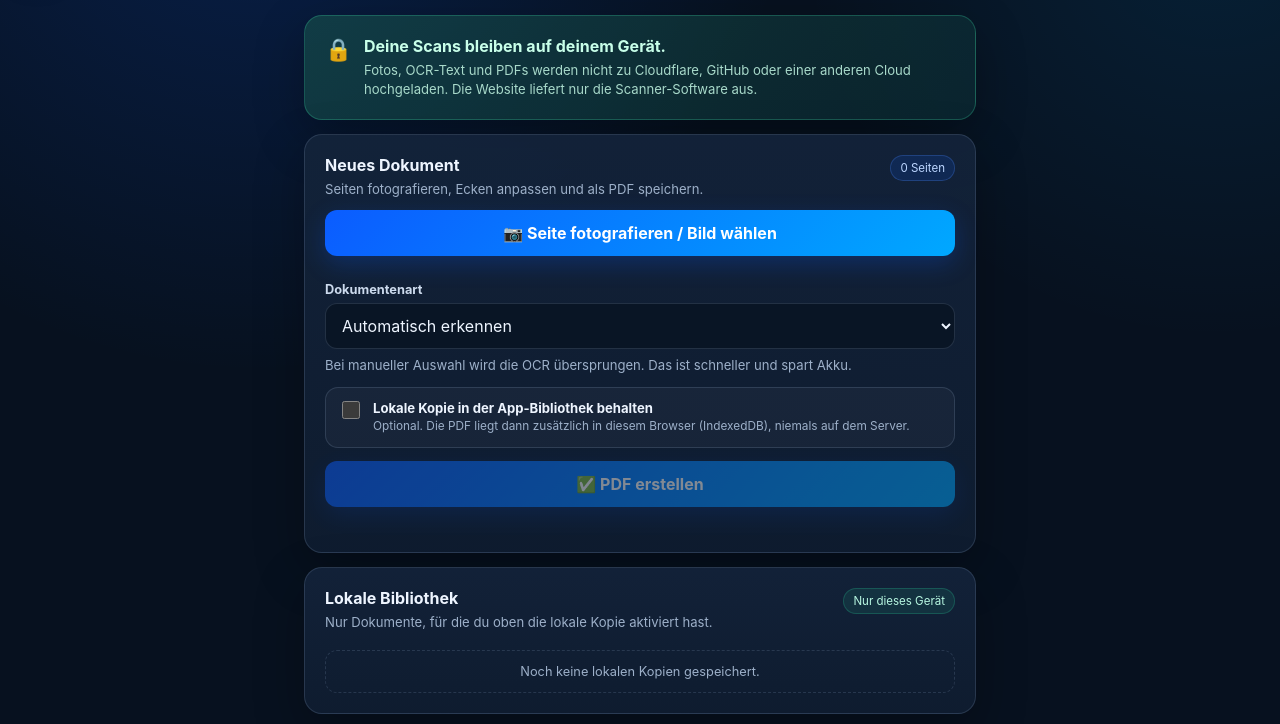
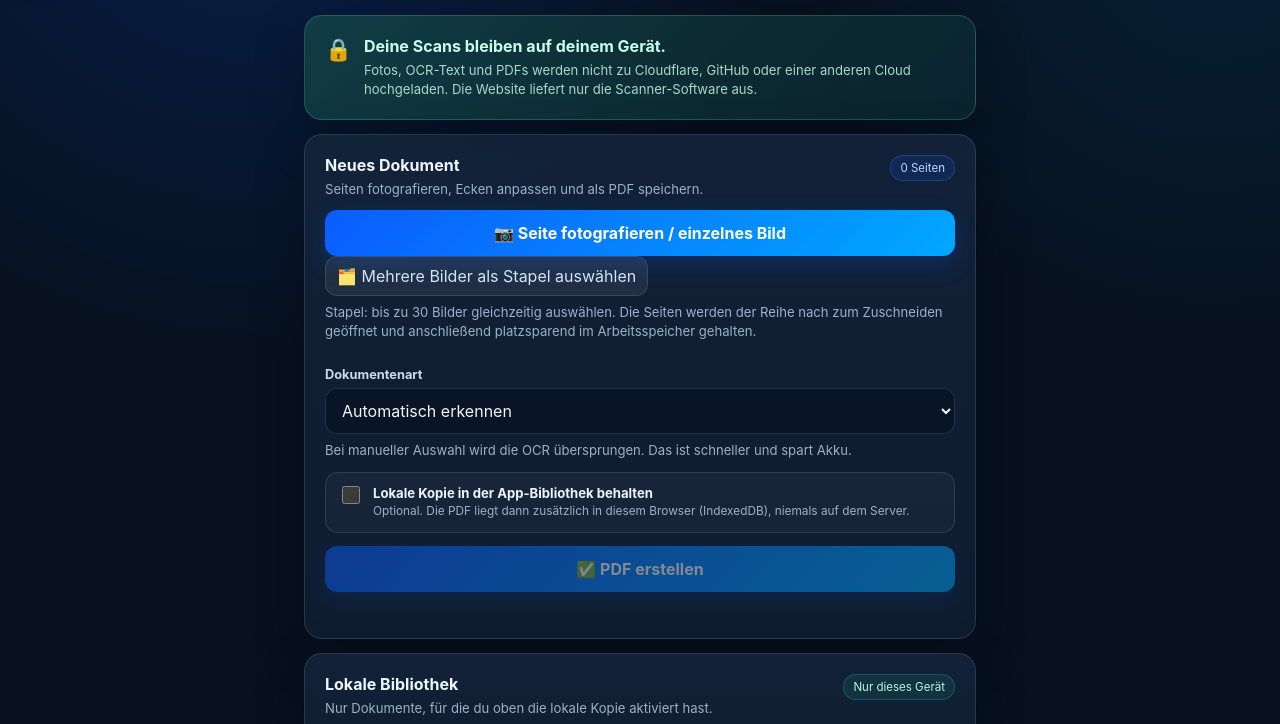
Before and after one commit to plasma19911/dokuscan, a website: page public/index.html in a window 1280 px wide. Shown: the part 76-800 px from the top of the page. Drawn offline with Linux system fonts and the light colour scheme.

Commit message:
Add multi-image batch import UI

```diff
--- a/public/index.html
+++ b/public/index.html
@@ -44,7 +44,10 @@
     </div>
 
     <input type="file" id="cameraInput" accept="image/*" capture="environment" hidden>
-    <button id="addPageBtn" class="primary" type="button">📷 Seite fotografieren / Bild wählen</button>
+    <input type="file" id="batchInput" accept="image/*" multiple hidden>
+    <button id="addPageBtn" class="primary" type="button">📷 Seite fotografieren / einzelnes Bild</button>
+    <button id="batchAddBtn" class="ghost-btn batch-btn" type="button">🗂️ Mehrere Bilder als Stapel auswählen</button>
+    <p class="hint compact">Stapel: bis zu 30 Bilder gleichzeitig auswählen. Die Seiten werden der Reihe nach zum Zuschneiden geöffnet und anschließend platzsparend im Arbeitsspeicher gehalten.</p>
 
     <div id="pageList" class="page-list"></div>
 
```
